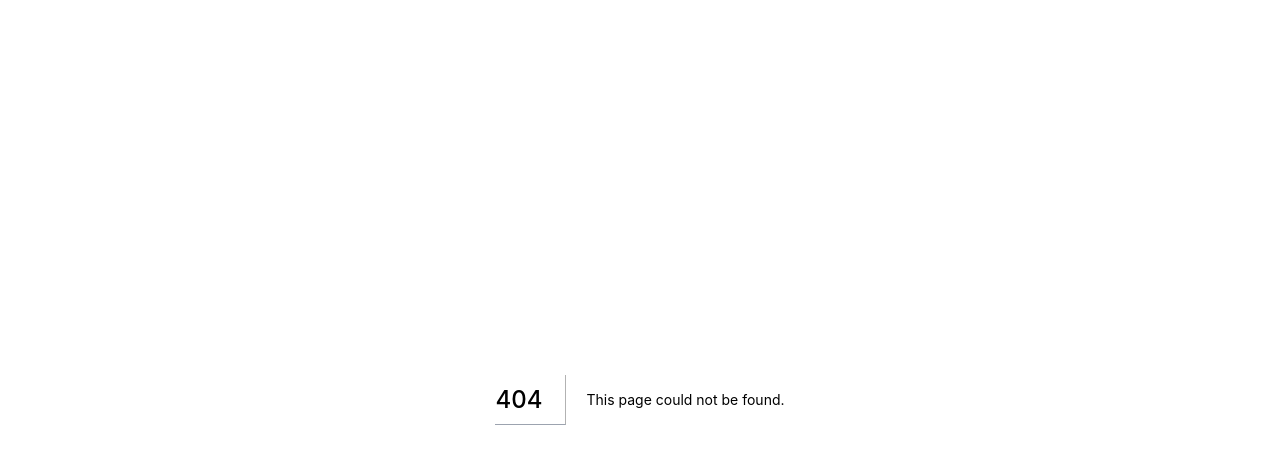
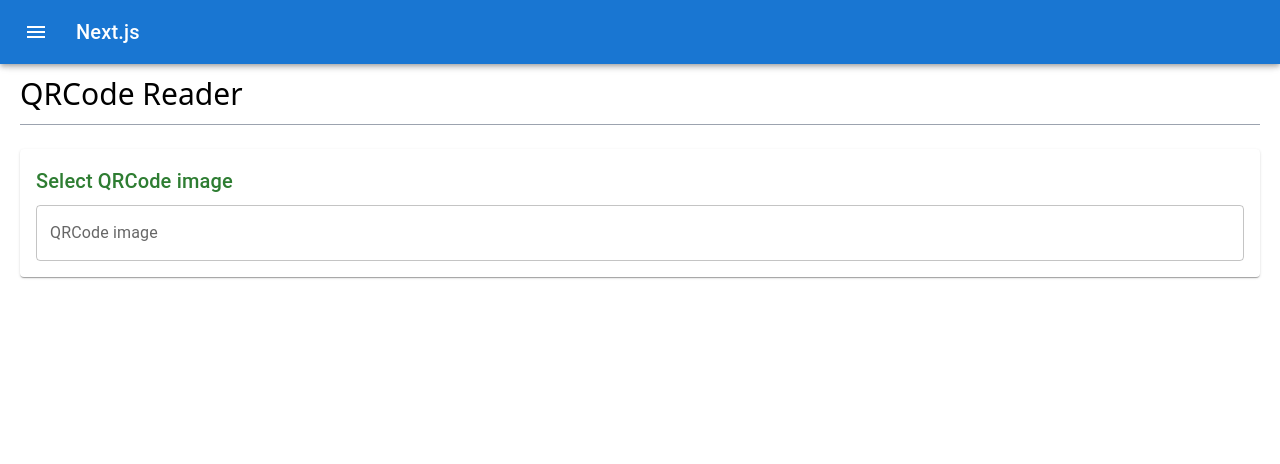
Before and after one commit to upk240z/next-playground, a Next.js app: page /tools/qrcode in a window 1280 px wide. Before the commit this address had no page. Shown: the top 464 px of the page. Built offline with nearby package versions, Linux system fonts and the light colour scheme.

Commit message:
QRCode reader

```diff
--- a/components/message.tsx
+++ b/components/message.tsx
@@ -1,7 +1,7 @@
 import React from "react";
 
 const Message = ({message, className}: { message: string|null, className: string }) => {
-  if (message !== null) {
+  if (message) {
     return (
       <div className={className + ' mt-3'}>
         <svg className="fill-current w-4 h-4 mr-2" xmlns="http://www.w3.org/2000/svg" viewBox="0 0 20 20">
--- a/layouts/nav.tsx
+++ b/layouts/nav.tsx
@@ -122,6 +122,10 @@ const Nav = ({loggedIn}: any) => {
               <ListItemIcon><i className="material-icons">build</i></ListItemIcon>
               <Link href="/tools/holidays">Holidays</Link>
             </ListItem>
+            <ListItem>
+              <ListItemIcon><i className="material-icons">build</i></ListItemIcon>
+              <Link href="/tools/qrcode">QRCode</Link>
+            </ListItem>
           </List>
         </Box>
       </Drawer>
--- /dev/null
+++ b/lib/functions.ts
@@ -0,0 +1,16 @@
+import {BrowserQRCodeReader} from "@zxing/browser"
+
+export const detectQrcode = (image: HTMLImageElement): Promise<any> => {
+  return new Promise(async (resolve, reject) => {
+    if (!image) { reject('no image') }
+
+    try {
+      const reader = new BrowserQRCodeReader()
+      const result = await reader.decodeFromImageElement(image)
+      resolve(result)
+    } catch (err) {
+      console.log(err)
+      reject('decode error')
+    }
+  })
+}
--- a/package.json
+++ b/package.json
@@ -39,6 +39,7 @@
     "@types/strftime": "^0.9.3",
     "@types/tailwindcss": "^2.2.1",
     "@types/uuid": "^8.3.1",
+    "@zxing/browser": "^0.0.10",
     "autoprefixer": "^10.3.4",
     "eslint": "7.32.0",
     "eslint-config-next": "11.1.2",
--- a/pages/index.tsx
+++ b/pages/index.tsx
@@ -35,6 +35,7 @@ const Home: NextPage = () => {
             <li><Link href="/tools/datetime"><a>Datetime</a></Link></li>
             <li><Link href="/tools/regex"><a>RegEx</a></Link></li>
             <li><Link href="/tools/holidays"><a>Holidays</a></Link></li>
+            <li><Link href="/tools/qrcode"><a>QRCode</a></Link></li>
           </ul>
         </main>
 
--- /dev/null
+++ b/pages/tools/qrcode.tsx
@@ -0,0 +1,98 @@
+import React, {useRef, useState} from "react";
+import {NextPage} from "next"
+import Head from "next/head";
+
+import {Paper, Typography, TextField} from '@mui/material'
+import {green} from "@mui/material/colors"
+
+import Nav from "../../layouts/nav";
+import Message from "../../components/message";
+import {detectQrcode} from "../../lib/functions";
+
+const Page: NextPage = () => {
+  const [message, setMessage] = useState<string>('')
+  const [msgClass, setMsgClass]  = useState<string>('alert-success')
+  const [resultJson, setResultJson] = useState<string>('')
+  const [imgUrl, setImgUrl] = useState<string>('')
+  const refInput = useRef(null)
+  const refFile = useRef(null)
+  const refImage = useRef(null)
+
+  const handleClick = (evt: any) => {
+    if (!refFile.current) { return }
+    const file = refFile.current as HTMLInputElement
+    file.click()
+  }
+
+  const handleChangeImage = (evt: any) => {
+    const fileElement = evt.target as HTMLInputElement
+    if (
+      !fileElement.files || fileElement.files.length == 0 || !refImage.current
+    ) { return }
+
+    const imgElement = refImage.current as HTMLImageElement
+    const file = fileElement.files[0]
+    const _url = window.URL.createObjectURL(file);
+    imgElement.src = _url
+    setImgUrl(_url)
+
+    if (refInput.current) {
+      const inputElement = refInput.current as HTMLInputElement
+      inputElement.value = file.name
+    }
+
+    detectQrcode(imgElement).then(result => {
+      setMessage('')
+      setResultJson(JSON.stringify(result, null, 2))
+    }).catch(e => {
+      setMsgClass('alert-danger')
+      setMessage(e)
+      setResultJson('')
+    })
+  }
+
+  return (
+    <div className="container">
+      <Head><title>QRCode Reader</title></Head>
+      <Nav/>
+      <main>
+        <h1>QRCode Reader</h1>
+        <Message message={message} className={msgClass}/>
+
+        <Paper
+          sx={{mt: 3, p: 2}}
+        >
+          <Typography component="h2" variant="h6" sx={{color: green[800]}}>
+            Select QRCode image
+          </Typography>
+          <div className="mt-2">
+            <TextField
+              inputRef={refInput}
+              label="QRCode image"
+              variant="outlined"
+              InputProps={{readOnly: true}}
+              onClick={handleClick}
+              className="w-full"
+            />
+            <input ref={refFile} type="file" onChange={handleChangeImage} className="hidden"/>
+          </div>
+          <div className={imgUrl ? 'p-3' : 'hidden'} style={{maxWidth: '500px'}}>
+            <img ref={refImage} alt="Selected image"/>
+          </div>
+        </Paper>
+
+        <Paper
+          sx={{mt: 3, p: 2}}
+          className={resultJson ? '' : 'hidden'}
+        >
+          <Typography component="h2" variant="h6" sx={{color: green[800]}}>
+            Detected result
+          </Typography>
+          <pre className="p-2 bg-blue-50 text-gray-600 text-sm">{resultJson}</pre>
+        </Paper>
+      </main>
+    </div>
+  )
+}
+
+export default Page
```
Also changed, not shown: 1 other file (tests, documents, lock files or other folders).
